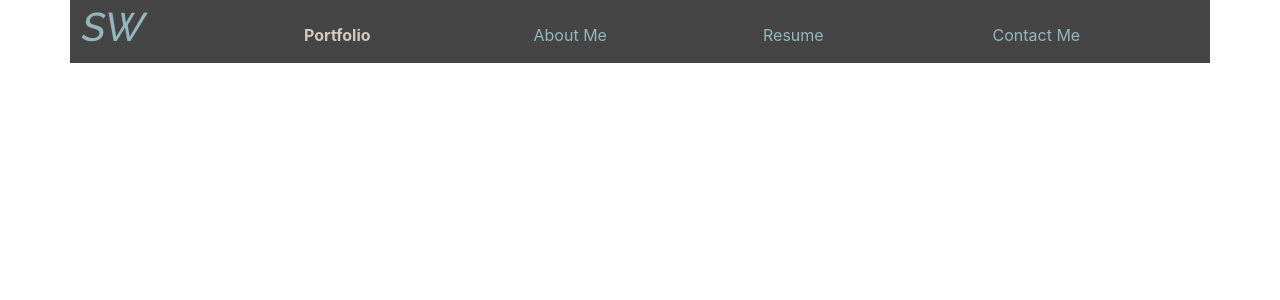
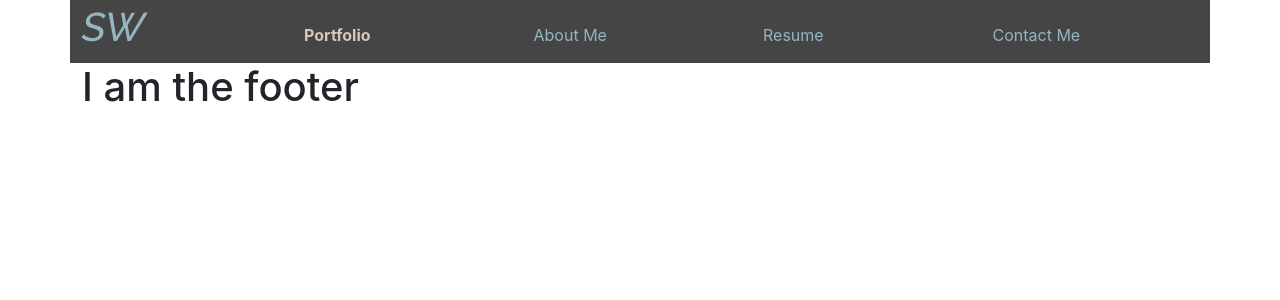
Before and after one commit to sydneywalcoff/sydneywalcoff, a React (Create React App) app: page / in a window 1280 px wide. Shown: the top 300 px of the page. Built offline with nearby package versions, Linux system fonts and the light colour scheme.

Commit message:
footer rendering

```diff
--- a/src/App.js
+++ b/src/App.js
@@ -1,6 +1,7 @@
 import React, { useState } from "react";
 import './App.css';
 import Header from "./components/Header";
+import Footer from './components/Footer';
 
 function App() {
   const [titles] = useState([
@@ -25,7 +26,7 @@ function App() {
       {/* about */}
       {/* conditional contact form */}
       </main>
-      {/* footer */}
+      <Footer />
     </div>
   );
 }
--- /dev/null
+++ b/src/components/Footer/index.js
@@ -0,0 +1,12 @@
+import React from 'react';
+
+const Footer = () => {
+
+    return (
+        <footer>
+            <h1>I am the footer</h1>
+        </footer>
+    );
+};
+
+export default Footer;
```
